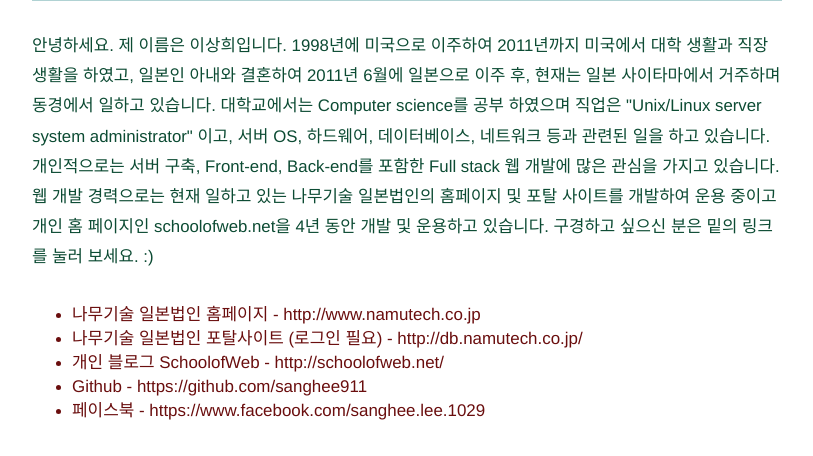
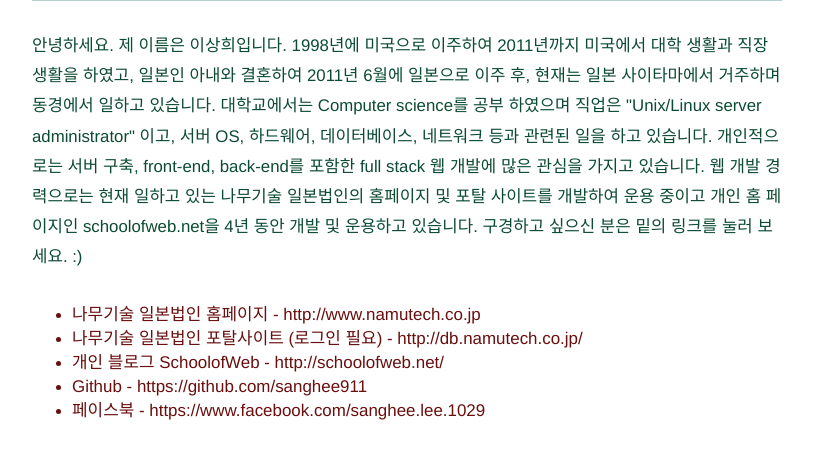
Before and after one commit to sanghee911/schoolofweb_old, a Django app: template about/templates/about/about.html in a window 1280 px wide. Shown: the part 569-1025 px from the top of the page, without its empty margins (233-1046 px from the left). Run offline with Django 3.2, Linux system fonts and the light colour scheme; the template is opened without the code that fills it, so the values that code supplies are empty; some libraries are stand-ins or nearby versions.

Commit message:
change about page

```diff
--- a/about/templates/about/about.html
+++ b/about/templates/about/about.html
@@ -14,9 +14,9 @@
         <div class="row">
             <div class="col-md-8 col-md-push-2">
                 <p>안녕하세요. 제 이름은 이상희입니다. 1998년에 미국으로 이주하여 2011년까지 미국에서 대학 생활과 직장 생활을 하였고, 일본인 아내와 결혼하여 2011년 6월에 일본으로 이주
-                    후, 현재는 일본 사이타마에서 거주하며 동경에서 일하고 있습니다. 대학교에서는 Computer science를 공부 하였으며 직업은 "Unix/Linux server system
+                    후, 현재는 일본 사이타마에서 거주하며 동경에서 일하고 있습니다. 대학교에서는 Computer science를 공부 하였으며 직업은 "Unix/Linux server
                     administrator" 이고,
-                    서버 OS, 하드웨어, 데이터베이스, 네트워크 등과 관련된 일을 하고 있습니다. 개인적으로는 서버 구축, Front-end, Back-end를 포함한 Full
+                    서버 OS, 하드웨어, 데이터베이스, 네트워크 등과 관련된 일을 하고 있습니다. 개인적으로는 서버 구축, front-end, back-end를 포함한 full
                     stack 웹 개발에 많은 관심을 가지고 있습니다. 웹 개발 경력으로는 현재 일하고 있는 나무기술 일본법인의 홈페이지 및 포탈 사이트를 개발하여 운용 중이고 개인 홈 페이지인
                     schoolofweb.net을 4년 동안 개발 및 운용하고 있습니다. 구경하고 싶으신 분은 밑의 링크를 눌러 보세요. :)</p>
                 <ul>
```
